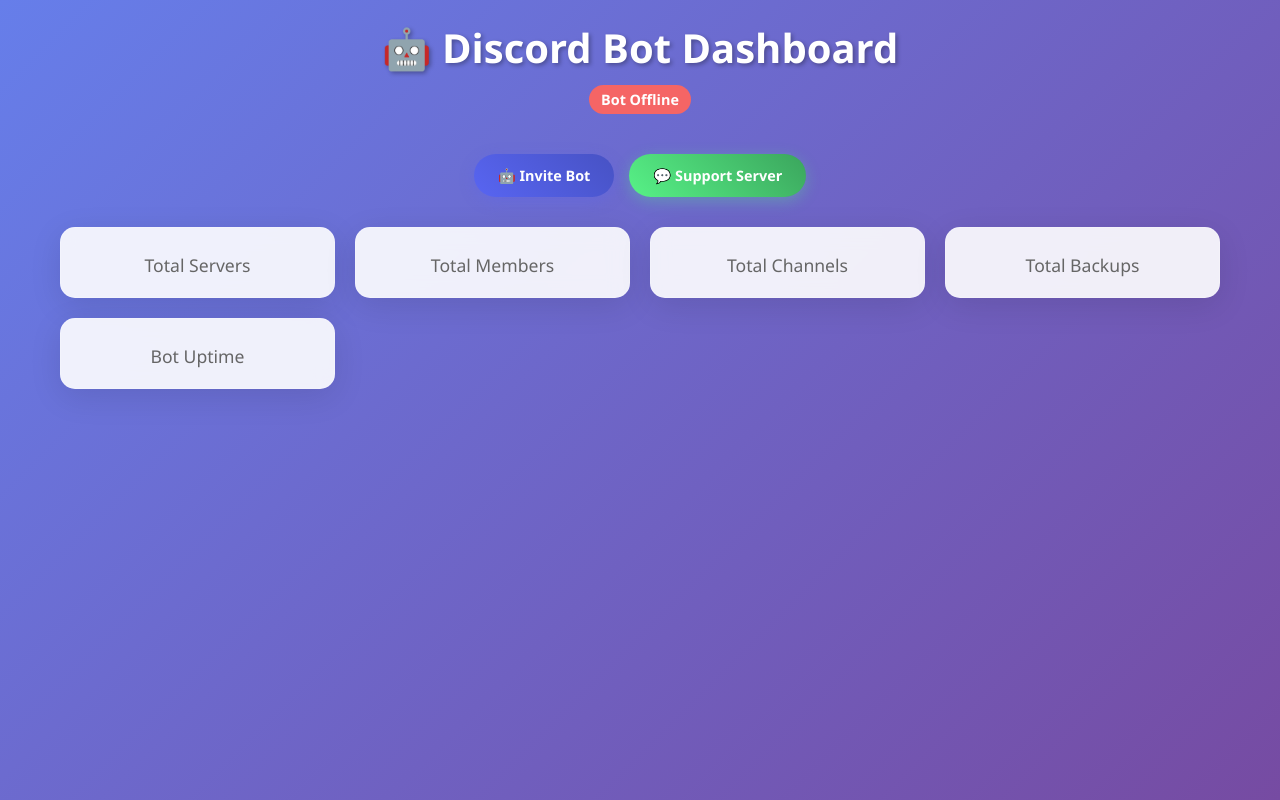
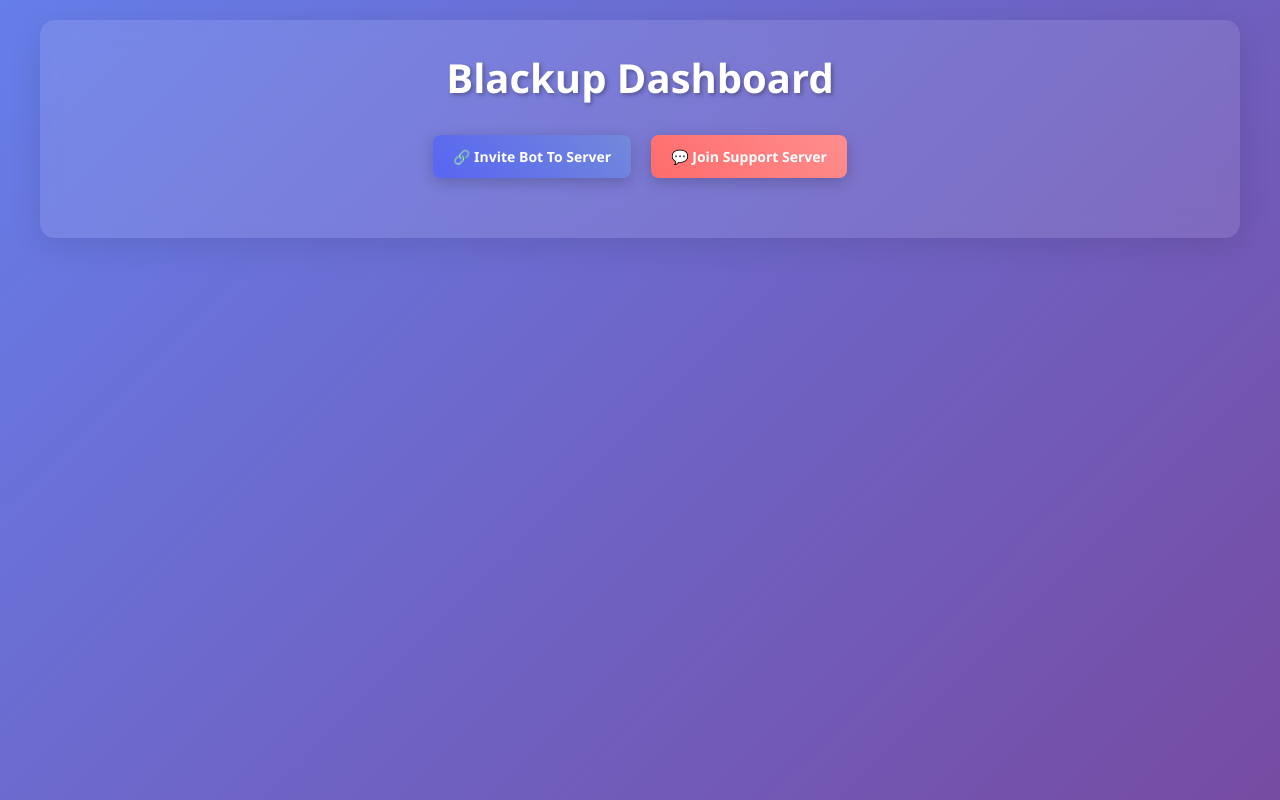
Before and after one commit to ZeroX0368/P-hon-Slash-Blackup, a Flask app: template CÓ DASHBOARD/templates/index.html in a window 1280 px wide. Run offline with Flask 3, Linux system fonts and the light colour scheme; the template is opened without the code that fills it, so the values that code supplies are empty.

Commit message:
Update index.html

```diff
--- a/CÓ DASHBOARD/templates/index.html
+++ b/CÓ DASHBOARD/templates/index.html
@@ -4,16 +4,12 @@
 <head>
     <meta charset="UTF-8">
     <meta name="viewport" content="width=device-width, initial-scale=1.0">
-    <title>Discord Bot Dashboard</title>
+    <title>Blackup Dashboard</title>
     <style>
-        * {
+        body {
+            font-family: 'Segoe UI', Tahoma, Geneva, Verdana, sans-serif;
             margin: 0;
             padding: 0;
-            box-sizing: border-box;
-        }
-
-        body {
-            font-family: 'Segoe UI', Tahoma, Geneva, Verdana, sans-serif;
             background: linear-gradient(135deg, #667eea 0%, #764ba2 100%);
             min-height: 100vh;
             color: #333;
@@ -27,328 +23,230 @@
 
         .header {
             text-align: center;
+            background: rgba(255, 255, 255, 0.1);
+            backdrop-filter: blur(10px);
+            border-radius: 15px;
+            padding: 30px;
             margin-bottom: 30px;
+            box-shadow: 0 8px 32px rgba(0, 0, 0, 0.1);
+        }
+
+        .header h1 {
+            color: white;
+            font-size: 2.5em;
+            margin: 0 0 10px 0;
+            text-shadow: 2px 2px 4px rgba(0, 0, 0, 0.3);
+        }
+
+        .status {
+            display: inline-block;
+            padding: 8px 16px;
+            border-radius: 20px;
+            font-weight: bold;
+            margin-top: 10px;
+        }
+
+        .status.online {
+            background-color: #4CAF50;
             color: white;
         }
 
-        .header h1 {
-            font-size: 2.5em;
-            margin-bottom: 10px;
-            text-shadow: 2px 2px 4px rgba(0,0,0,0.3);
+        .status.offline {
+            background-color: #f44336;
+            color: white;
+        }
+
+        .action-buttons {
+            display: flex;
+            gap: 20px;
+            justify-content: center;
+            margin: 30px 0;
+            flex-wrap: wrap;
+        }
+
+        .btn {
+            display: inline-block;
+            padding: 12px 20px;
+            text-decoration: none;
+            border-radius: 8px;
+            font-weight: bold;
+            font-size: 14px;
+            text-align: center;
+            transition: all 0.3s ease;
+            border: none;
+            cursor: pointer;
+            box-shadow: 0 4px 15px rgba(0, 0, 0, 0.2);
+        }
+
+        .btn-primary {
+            background: linear-gradient(45deg, #5865F2, #7289DA);
+            color: white;
+        }
+
+        .btn-primary:hover {
+            transform: translateY(-2px);
+            box-shadow: 0 6px 20px rgba(88, 101, 242, 0.4);
+        }
+
+        .btn-secondary {
+            background: linear-gradient(45deg, #FF6B6B, #FF8E8E);
+            color: white;
+        }
+
+        .btn-secondary:hover {
+            transform: translateY(-2px);
+            box-shadow: 0 6px 20px rgba(255, 107, 107, 0.4);
         }
 
         .stats-grid {
             display: grid;
             grid-template-columns: repeat(auto-fit, minmax(250px, 1fr));
             gap: 20px;
-            margin-bottom: 30px;
+            margin: 30px 0;
         }
 
         .stat-card {
-            background: rgba(255, 255, 255, 0.9);
+            background: rgba(255, 255, 255, 0.1);
+            backdrop-filter: blur(10px);
             border-radius: 15px;
-            padding: 20px;
+            padding: 25px;
             text-align: center;
-            box-shadow: 0 8px 32px rgba(0,0,0,0.1);
-            backdrop-filter: blur(10px);
+            box-shadow: 0 8px 32px rgba(0, 0, 0, 0.1);
             border: 1px solid rgba(255, 255, 255, 0.2);
         }
 
-        .stat-number {
+        .stat-card h3 {
+            color: white;
+            margin: 0 0 10px 0;
+            font-size: 1.2em;
+        }
+
+        .stat-card .number {
+            color: #FFD700;
             font-size: 2em;
             font-weight: bold;
-            color: #667eea;
-            margin-bottom: 5px;
+            text-shadow: 2px 2px 4px rgba(0, 0, 0, 0.3);
         }
 
-        .stat-label {
-            font-size: 1.1em;
-            color: #666;
+        .servers-list {
+            background: rgba(255, 255, 255, 0.1);
+            backdrop-filter: blur(10px);
+            border-radius: 15px;
+            padding: 25px;
+            margin-top: 30px;
+            box-shadow: 0 8px 32px rgba(0, 0, 0, 0.1);
         }
 
-        .servers-grid {
-            display: grid;
-            grid-template-columns: repeat(auto-fill, minmax(350px, 1fr));
-            gap: 20px;
+        .servers-list h2 {
+            color: white;
+            margin-top: 0;
+            text-align: center;
         }
 
-        .server-card {
-            background: rgba(255, 255, 255, 0.95);
-            border-radius: 15px;
-            padding: 20px;
-            box-shadow: 0 8px 32px rgba(0,0,0,0.1);
-            backdrop-filter: blur(10px);
-            border: 1px solid rgba(255, 255, 255, 0.2);
-            transition: transform 0.3s ease;
-        }
-
-        .server-card:hover {
-            transform: translateY(-5px);
-        }
-
-        .server-header {
+        .server-item {
+            background: rgba(255, 255, 255, 0.1);
+            border-radius: 10px;
+            padding: 15px;
+            margin: 10px 0;
             display: flex;
             align-items: center;
-            margin-bottom: 15px;
+            gap: 15px;
         }
 
         .server-icon {
             width: 50px;
             height: 50px;
             border-radius: 50%;
-            margin-right: 15px;
-            background: #667eea;
+            background: #7289DA;
             display: flex;
             align-items: center;
             justify-content: center;
             color: white;
             font-weight: bold;
-            font-size: 1.5em;
+            font-size: 18px;
         }
 
-        .server-name {
-            font-size: 1.3em;
-            font-weight: bold;
-            color: #333;
+        .server-info h4 {
+            color: white;
+            margin: 0 0 5px 0;
         }
 
-        .server-info {
-            display: grid;
-            grid-template-columns: 1fr 1fr;
-            gap: 10px;
-            margin-bottom: 15px;
+        .server-info p {
+            color: rgba(255, 255, 255, 0.8);
+            margin: 0;
+            font-size: 14px;
         }
 
-        .info-item {
-            display: flex;
+        @media (max-width: 768px) {
+            .action-buttons {
                 flex-direction: column;
-        }
-
-        .info-label {
-            font-size: 0.9em;
-            color: #666;
-            margin-bottom: 2px;
-        }
-
-        .info-value {
-            font-weight: bold;
-            color: #333;
-        }
-
-        .server-actions {
-            display: flex;
-            gap: 10px;
-            margin-top: 15px;
+                align-items: center;
             }
 
             .btn {
-            padding: 8px 16px;
-            border: none;
-            border-radius: 8px;
-            cursor: pointer;
-            font-size: 0.9em;
-            text-decoration: none;
-            text-align: center;
-            transition: all 0.3s ease;
+                width: 100%;
+                max-width: 300px;
             }
 
-        .btn-primary {
-            background: #667eea;
-            color: white;
+            .stats-grid {
+                grid-template-columns: 1fr;
             }
-
-        .btn-primary:hover {
-            background: #5a67d8;
-        }
-
-        .btn-secondary {
-            background: #e2e8f0;
-            color: #4a5568;
-        }
-
-        .btn-secondary:hover {
-            background: #cbd5e0;
-        }
-
-        .bot-status {
-            display: inline-block;
-            padding: 5px 12px;
-            border-radius: 20px;
-            font-size: 0.9em;
-            font-weight: bold;
-            margin-bottom: 20px;
-        }
-
-        .status-online {
-            background: #48bb78;
-            color: white;
-        }
-
-        .status-offline {
-            background: #f56565;
-            color: white;
-        }
-
-        .backup-count {
-            background: #667eea;
-            color: white;
-            padding: 4px 8px;
-            border-radius: 10px;
-            font-size: 0.8em;
-            margin-left: 10px;
-        }
-
-        .header-buttons {
-            margin-top: 20px;
-            display: flex;
-            gap: 15px;
-            justify-content: center;
-            flex-wrap: wrap;
-        }
-
-        .btn-invite {
-            background: linear-gradient(45deg, #5865f2, #4752c4);
-            color: white;
-            padding: 12px 24px;
-            border-radius: 25px;
-            font-weight: bold;
-            text-decoration: none;
-            display: inline-flex;
-            align-items: center;
-            gap: 8px;
-            transition: all 0.3s ease;
-            box-shadow: 0 4px 15px rgba(88, 101, 242, 0.3);
-        }
-
-        .btn-invite:hover {
-            transform: translateY(-2px);
-            box-shadow: 0 6px 20px rgba(88, 101, 242, 0.4);
-            background: linear-gradient(45deg, #4752c4, #3c4fb8);
-        }
-
-        .btn-support {
-            background: linear-gradient(45deg, #57f287, #3ba55d);
-            color: white;
-            padding: 12px 24px;
-            border-radius: 25px;
-            font-weight: bold;
-            text-decoration: none;
-            display: inline-flex;
-            align-items: center;
-            gap: 8px;
-            transition: all 0.3s ease;
-            box-shadow: 0 4px 15px rgba(87, 242, 135, 0.3);
-        }
-
-        .btn-support:hover {
-            transform: translateY(-2px);
-            box-shadow: 0 6px 20px rgba(87, 242, 135, 0.4);
-            background: linear-gradient(45deg, #3ba55d, #2d8049);
         }
     </style>
 </head>
 <body>
     <div class="container">
         <div class="header">
-            <h1>🤖 Discord Bot Dashboard</h1>
-            <div class="bot-status {{ 'status-online' if bot_online else 'status-offline' }}">
-                {{ 'Bot Online' if bot_online else 'Bot Offline' }}
+            <h1>Blackup Dashboard</h1>
+
+        <div class="action-buttons">
+            <a href="https://discord.com/oauth2/authorize?client_id=1380815457992441917&permissions=8&integration_type=0&scope=bot"
+               class="btn btn-primary" target="_blank">
+                🔗 Invite Bot To Server
+            </a>
+            <a href="https://discord.com/quests/1377060108684492800"
+               class="btn btn-secondary" target="_blank">
+                💬 Join Support Server
+            </a>
         </div>
-            <div class="header-buttons">
-                <a href="https://discord.com/oauth2/authorize?client_id=1379844965810704444&permissions=1719253867687153&integration_type=0&scope=bot"
-                   class="btn btn-invite" target="_blank">
-                    🤖 Invite Bot
-                </a>
-                <a href="http://fi9.bot-hosting.net:21469"
-                   class="btn btn-support" target="_blank">
-                    💬 Support Server
-                </a>
+
+        {% if bot_online %}
+        <div class="stats-grid">
+            <div class="stat-card">
+                <h3>📊 Total Servers</h3>
+                <div class="number">{{ total_servers }}</div>
+            </div>
+            <div class="stat-card">
+                <h3>⏱️ Uptime</h3>
+                <div class="number" style="font-size: 1.2em;">{{ uptime }}</div>
             </div>
         </div>
 
-        <div class="stats-grid">
-            <div class="stat-card">
-                <div class="stat-number">{{ total_servers }}</div>
-                <div class="stat-label">Total Servers</div>
-            </div>
-            <div class="stat-card">
-                <div class="stat-number">{{ total_members }}</div>
-                <div class="stat-label">Total Members</div>
-            </div>
-            <div class="stat-card">
-                <div class="stat-number">{{ total_channels }}</div>
-                <div class="stat-label">Total Channels</div>
-            </div>
-            <div class="stat-card">
-                <div class="stat-number">{{ total_backups }}</div>
-                <div class="stat-label">Total Backups</div>
-            </div>
-            <div class="stat-card">
-                <div class="stat-number">{{ uptime }}</div>
-                <div class="stat-label">Bot Uptime</div>
-            </div>
-        </div>
-
-        <div class="servers-grid">
+        {% if servers %}
+        <div class="servers-list">
+            <h2>🏠 Connected Servers</h2>
             {% for server in servers %}
-            <div class="server-card">
-                <div class="server-header">
+            <div class="server-item">
                 <div class="server-icon">
+                    {% if server.icon_url %}
+                        <img src="{{ server.icon_url }}" style="width: 100%; height: 100%; border-radius: 50%;" alt="Server Icon">
+                    {% else %}
                         {{ server.name[0].upper() }}
-                    </div>
-                    <div>
-                        <div class="server-name">{{ server.name }}</div>
-                        {% if server.backup_count > 0 %}
-                        <span class="backup-count">{{ server.backup_count }} backups</span>
                     {% endif %}
                 </div>
-                </div>
-
                 <div class="server-info">
-                    <div class="info-item">
-                        <div class="info-label">Server ID</div>
-                        <div class="info-value">{{ server.id }}</div>
-                    </div>
-                    <div class="info-item">
-                        <div class="info-label">Members</div>
-                        <div class="info-value">{{ server.member_count }}</div>
-                    </div>
-                    <div class="info-item">
-                        <div class="info-label">Channels</div>
-                        <div class="info-value">{{ server.channel_count }}</div>
-                    </div>
-                    <div class="info-item">
-                        <div class="info-label">Owner</div>
-                        <div class="info-value">{{ server.owner_name }}</div>
-                    </div>
-                </div>
-
+                    <h4>{{ server.name }}</h4>
+                    <p>Owner: {{ server.owner_name }}</p>
+                    <p>Server ID: {{ server.id }}</p>
                     {% if server.description %}
-                <div style="margin-top: 10px; padding: 10px; background: #f7fafc; border-radius: 8px; font-size: 0.9em; color: #4a5568;">
-                    {{ server.description }}
-                </div>
+                        <p>{{ server.description[:100] }}{% if server.description|length > 100 %}...{% endif %}</p>
                     {% endif %}
-
-                <div class="server-actions">
-                    {% if server.invite_url %}
-                    <a href="{{ server.invite_url }}" class="btn btn-primary" target="_blank">Join Server</a>
-                    {% endif %}
-                    <button class="btn btn-secondary" onclick="showServerDetails('{{ server.id }}')">View Details</button>
                 </div>
             </div>
             {% endfor %}
         </div>
+        {% endif %}
+        {% endif %}
     </div>
-
-    <script>
-        function showServerDetails(serverId) {
-            alert('Server details for ID: ' + serverId + '\nThis feature can be expanded to show more detailed information.');
-        }
-
-        // Auto-refresh every 30 seconds
-        setTimeout(function() {
-            location.reload();
-        }, 30000);
-    </script>
 </body>
 </html>
```
Lines whose indentation alone changed are shown as unchanged.
